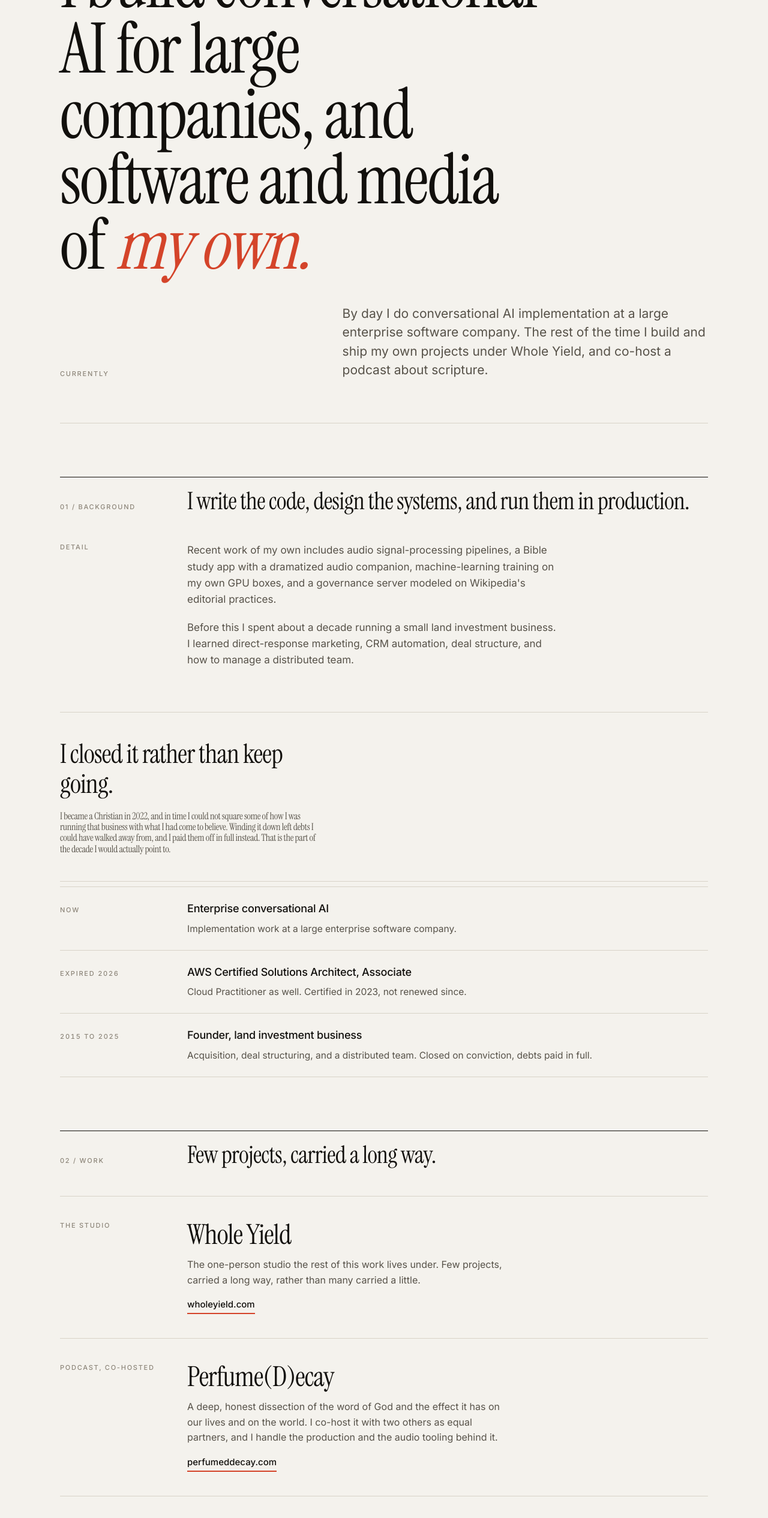
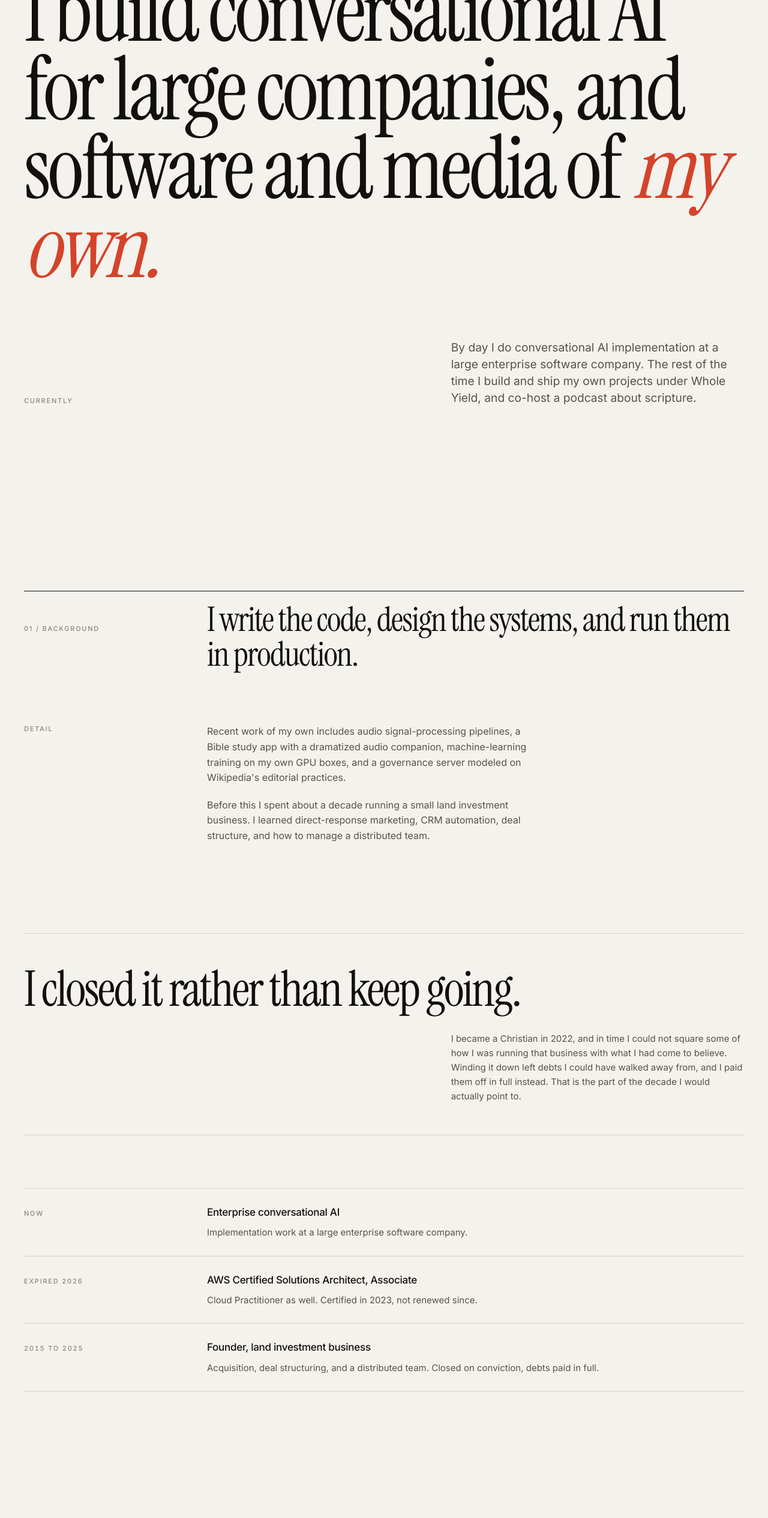
Before and after one commit to Whole-Yield/danielhorne-site, a plain HTML site: page index.html in a window 1280 px wide. Shown: the part 269-2800 px from the top of the page at 60% size. Drawn offline with Linux system fonts and the light colour scheme.

Commit message:
Go full-bleed: a viewport grid instead of a centered column
Analysis of the three sites Daniel picked as reference landed after the
first restyle shipped, and found the one structural thing all three
share: none of them centers a column. Locomotive's container computes
max-width:none and Palmer derives every dimension from 100vw. The
centered 1080px build missed that.

The page is now a 12-column grid off 100vw, 8 columns under 1024 and 4
under 700, with a page-margin token rather than a container. The spacing
scale tops out at 300px instead of 120, near Locomotive's 250 and
Palmer's 320. Display type grows accordingly: headline to 190px, contact
email to 148px.

Body copy is capped in em so full-bleed does not wreck the measure.
That cap is load-bearing. Without it prose ran 100 characters per line
at 1920px. The caps are em and not ch on purpose: 1ch is the advance of
the 0 glyph, which Inter draws much wider than its average character, so
a 72ch cap measured about 91 real characters and barely helped. After
recalibrating, every block sits between 58 and 70 characters at 1920px,
with no horizontal overflow at 1920, 1280 or 375.

Copy is untouched. Word-level diff against the previous commit is empty,
431 words on both sides. This is a layout change only.

Daniel compared this against the live centered build before choosing it.

Co-Authored-By: Claude Opus 4.8 <noreply@anthropic.com>

```diff
--- a/index.html
+++ b/index.html
@@ -25,117 +25,141 @@
   --line:#d8d3c8; --hot:#d4442a; --panel:#ebe7df;
   --display:'Instrument Serif',Georgia,'Times New Roman',serif;
   --sans:'InterVar',-apple-system,BlinkMacSystemFont,'Segoe UI',Roboto,Helvetica,Arial,sans-serif;
-  --max:1080px;
+  /* no max-width anywhere: the page is a fraction of the viewport */
+  --margin:40px; --gutter:20px; --cols:12;
+  /* non-linear spacing scale, topping out near Locomotive's 250 and Palmer's 320 */
+  --s-sm:30px; --s-md:52px; --s-lg:88px; --s-xl:150px; --s-2xl:220px; --s-3xl:300px;
 }
-@media (prefers-color-scheme:dark){
-  :root{--paper:#100f0d;--ink:#f2efe8;--ink2:#a49d91;--ink3:#6d675d;
-    --line:#2a2723;--hot:#ff6a4d;--panel:#1a1815}
-}
+@media (max-width:1024px){:root{--margin:20px;--gutter:20px;--cols:8;
+  --s-lg:60px;--s-xl:88px;--s-2xl:120px;--s-3xl:150px}}
+@media (max-width:699px){:root{--cols:4;--gutter:10px;
+  --s-md:36px;--s-lg:48px;--s-xl:64px;--s-2xl:84px;--s-3xl:100px}}
+
 *{box-sizing:border-box;margin:0;padding:0}
 body{font:16px/1.6 var(--sans);background:var(--paper);color:var(--ink);
-  -webkit-font-smoothing:antialiased;padding:0 clamp(20px,5vw,64px);
+  -webkit-font-smoothing:antialiased;padding:0 var(--margin);
   font-variant-ligatures:common-ligatures}
 a{color:inherit;text-decoration:none}
 ::selection{background:var(--hot);color:var(--paper)}
-.wrap{max-width:var(--max);margin:0 auto}
+
+.g{display:grid;grid-template-columns:repeat(var(--cols),minmax(0,1fr));gap:var(--gutter)}
 .mono{font-family:var(--sans);font-size:11px;font-weight:500;letter-spacing:.16em;
   text-transform:uppercase;color:var(--ink3)}
+.rule{grid-column:1/-1;height:1px;background:var(--ink);margin:0}
+.hair{grid-column:1/-1;height:1px;background:var(--line)}
 
 /* masthead */
-.top{display:flex;justify-content:space-between;align-items:baseline;gap:16px;
-  padding:28px 0 0;border-bottom:1px solid var(--ink);padding-bottom:14px;flex-wrap:wrap}
-.top .name{font-family:var(--display);font-size:21px;letter-spacing:.01em}
+.top{padding:24px 0 14px;align-items:baseline}
+.top .name{grid-column:1/span 6;font-family:var(--display);font-size:clamp(19px,1.6vw,24px)}
+.top .loc{grid-column:-4/-1;text-align:right}
+@media(max-width:699px){.top .name{grid-column:1/span 2}.top .loc{grid-column:3/-1}}
 
-/* hero */
-.hero{padding:clamp(48px,9vw,110px) 0 clamp(40px,6vw,72px);border-bottom:1px solid var(--line)}
-h1{font-family:var(--display);font-weight:400;
-  font-size:clamp(44px,9.2vw,116px);line-height:.94;letter-spacing:-.022em;
-  max-width:15ch;margin-bottom:clamp(28px,4vw,44px)}
+/* hero, edge to edge */
+.hero{padding:var(--s-xl) 0 var(--s-lg)}
+h1{grid-column:1/-1;font-family:var(--display);font-weight:400;
+  font-size:clamp(46px,11.4vw,190px);line-height:.9;letter-spacing:-.035em}
 h1 em{font-style:italic;color:var(--hot)}
-.lede{font-size:clamp(17px,1.9vw,21px);line-height:1.5;color:var(--ink2);max-width:46ch;
-  margin-left:auto;max-width:min(46ch,100%)}
-.herofoot{display:grid;grid-template-columns:1fr auto;gap:24px;align-items:end;margin-top:8px}
+.herofoot{margin-top:var(--s-lg);align-items:end}
+.herofoot .lbl{grid-column:1/span 2}
+.lede{grid-column:-6/-1;font-size:clamp(17px,1.5vw,22px);line-height:1.45;color:var(--ink2)}
+@media(max-width:1024px){.lede{grid-column:-6/-1}}
+@media(max-width:699px){.herofoot .lbl{grid-column:1/-1}.lede{grid-column:1/-1;margin-top:14px}}
 
-/* generic section */
-section{padding:clamp(56px,7vw,96px) 0 0}
-.shead{display:grid;grid-template-columns:180px 1fr;gap:32px;align-items:baseline;
-  border-top:1px solid var(--ink);padding-top:18px;margin-bottom:clamp(28px,4vw,48px)}
-.shead h2{font-family:var(--display);font-size:clamp(26px,3.4vw,40px);font-weight:400;
-  letter-spacing:-.015em;line-height:1.05}
+section{padding:var(--s-2xl) 0 0}
+.shead{padding-top:18px;align-items:baseline}
+.shead .lbl{grid-column:1/span 2}
+.shead h2{grid-column:4/-1;font-family:var(--display);font-weight:400;
+  font-size:clamp(26px,4.4vw,64px);letter-spacing:-.028em;line-height:1.02}
+@media(max-width:1024px){.shead h2{grid-column:3/-1}}
+@media(max-width:699px){.shead .lbl,.shead h2{grid-column:1/-1}.shead h2{margin-top:12px}}
 
-.cols{display:grid;grid-template-columns:180px 1fr;gap:32px}
-.prose p{color:var(--ink2);max-width:58ch;font-size:17px}
+.block{margin-top:var(--s-lg)}
+.block .lbl{grid-column:1/span 2}
+.prose{grid-column:4/span 6;max-width:35em;color:var(--ink2);font-size:clamp(16px,1.15vw,18px)}
 .prose p+p{margin-top:20px}
+@media(max-width:1024px){.prose{grid-column:3/-1}}
+@media(max-width:699px){.block .lbl,.prose{grid-column:1/-1}.prose{margin-top:12px}}
 
-/* the pull quote, the emotional center of the page */
-.pull{margin:clamp(40px,6vw,72px) 0 0;padding:clamp(28px,4vw,44px) 0;
+/* pull quote, allowed to run the full measure */
+.pull{margin-top:var(--s-xl);padding:var(--s-md) 0;
   border-top:1px solid var(--line);border-bottom:1px solid var(--line)}
-.pull p{font-family:var(--display);font-size:clamp(24px,3.6vw,44px);line-height:1.14;
-  letter-spacing:-.018em;color:var(--ink);max-width:22ch}
-.pull .attrib{margin-top:20px;max-width:60ch;color:var(--ink2);font-size:16px}
+.pull .q{grid-column:1/span 9;font-family:var(--display);
+  font-size:clamp(28px,6.4vw,104px);line-height:.98;letter-spacing:-.032em;color:var(--ink)}
+.pull .attrib{grid-column:-6/-1;max-width:34em;margin-top:var(--s-sm);color:var(--ink2);
+  font-size:clamp(15px,1.05vw,16.5px)}
+@media(max-width:1024px){.pull .q{grid-column:1/-1}.pull .attrib{grid-column:1/-1}}
 
-/* credentials */
-.creds{list-style:none;margin-top:8px}
-.creds li{display:grid;grid-template-columns:180px 1fr;gap:32px;padding:22px 0;
-  border-top:1px solid var(--line);align-items:baseline}
+.creds{list-style:none;margin-top:var(--s-lg)}
+.creds li{padding:26px 0;border-top:1px solid var(--line);align-items:baseline}
 .creds li:last-child{border-bottom:1px solid var(--line)}
-.creds .yr{font-variant-numeric:tabular-nums}
-.creds strong{display:block;font-weight:500;font-size:18px;letter-spacing:-.012em;margin-bottom:6px}
-.creds .sub{color:var(--ink2);font-size:15.5px;max-width:52ch}
+.creds .yr{grid-column:1/span 2;font-variant-numeric:tabular-nums}
+.creds .c{grid-column:4/span 7}
+.creds strong{display:block;font-weight:500;font-size:clamp(17px,1.3vw,21px);
+  letter-spacing:-.016em;margin-bottom:7px}
+.creds .sub{color:var(--ink2);font-size:clamp(15px,1.05vw,16.5px)}
+@media(max-width:1024px){.creds .c{grid-column:3/-1}}
+@media(max-width:699px){.creds .yr,.creds .c{grid-column:1/-1}.creds .c{margin-top:8px}}
 
-/* work */
-.work{border-top:1px solid var(--line)}
-.item{display:grid;grid-template-columns:180px 1fr;gap:32px;padding:clamp(26px,3.4vw,40px) 0;
-  border-bottom:1px solid var(--line);align-items:start;transition:background .18s ease}
+/* work, full-width rows */
+.work{margin-top:var(--s-lg);border-top:1px solid var(--line)}
+.item{padding:var(--s-md) 0;border-bottom:1px solid var(--line);
+  align-items:start;transition:background .18s ease}
 .item:hover{background:var(--panel)}
-.item h3{font-family:var(--display);font-size:clamp(28px,4vw,46px);font-weight:400;
-  line-height:1.02;letter-spacing:-.02em;margin-bottom:14px}
+.item .lbl{grid-column:1/span 2}
+.item .c{grid-column:4/span 7}
+.item .act{grid-column:-3/-1;text-align:right}
+.item h3{font-family:var(--display);font-weight:400;
+  font-size:clamp(30px,5vw,72px);line-height:.98;letter-spacing:-.03em;margin-bottom:16px}
 .item:hover h3{color:var(--hot)}
-.item p{color:var(--ink2);font-size:16px;max-width:54ch}
-.go{display:inline-block;margin-top:16px;font-size:15px;font-weight:500;
-  border-bottom:2px solid var(--hot);padding-bottom:2px}
-.soon{display:inline-block;margin-top:16px}
+.item p{color:var(--ink2);font-size:clamp(15px,1.1vw,17px);max-width:34em}
+.go{font-size:15px;font-weight:500;border-bottom:2px solid var(--hot);padding-bottom:2px}
+@media(max-width:1024px){.item .c{grid-column:3/-1}.item .act{grid-column:1/-1;text-align:left;margin-top:16px}}
+@media(max-width:699px){.item .lbl,.item .c{grid-column:1/-1}.item .c{margin-top:10px}}
 
-/* contact */
-.contact{padding:clamp(64px,8vw,110px) 0 0}
-.cmail{font-family:var(--display);font-weight:400;
-  font-size:clamp(30px,6.4vw,80px);line-height:1;letter-spacing:-.028em;
-  display:inline-block;word-break:break-word}
+/* contact, the biggest thing on the page */
+.contact{padding-top:var(--s-3xl)}
+.contact .lbl{grid-column:1/-1;margin-bottom:var(--s-sm)}
+.cmail{grid-column:1/-1;font-family:var(--display);font-weight:400;
+  font-size:clamp(30px,8.6vw,148px);line-height:.92;letter-spacing:-.04em;word-break:break-word}
 .cmail:hover{color:var(--hot)}
-.cbits{display:flex;gap:28px;flex-wrap:wrap;margin-top:32px}
-.cbits a{border-bottom:2px solid var(--hot);padding-bottom:2px;font-weight:500}
+.cbits{margin-top:var(--s-md)}
+.cbits .a{grid-column:1/span 3}
+.cbits .b{grid-column:4/span 3}
+@media(max-width:699px){.cbits .a,.cbits .b{grid-column:1/-1}.cbits .b{margin-top:10px}}
+.cbits a{border-bottom:2px solid var(--hot);padding-bottom:2px;font-weight:500;color:var(--ink)}
 
-footer{margin-top:clamp(72px,9vw,120px);padding:20px 0 56px;border-top:1px solid var(--ink);
-  display:flex;justify-content:space-between;gap:16px;flex-wrap:wrap}
-
-@media(max-width:760px){
-  .shead,.cols,.creds li,.item{grid-template-columns:1fr;gap:10px}
-  .herofoot{grid-template-columns:1fr}
-  .pull p{max-width:none}
-}
+footer{margin-top:var(--s-2xl);padding:20px 0 var(--s-md);border-top:1px solid var(--ink)}
+footer .a{grid-column:1/span 6}
+footer .b{grid-column:-4/-1;text-align:right}
+@media(max-width:699px){footer .a{grid-column:1/span 2}footer .b{grid-column:3/-1}}
 </style>
 </head>
 <body>
-<div class="wrap">
 
-  <div class="top">
+  <div class="g top">
     <span class="name">Daniel Horne</span>
-    <span class="mono">Phoenix, Arizona</span>
+    <span class="mono loc">Phoenix, Arizona</span>
   </div>
+  <div class="g"><div class="rule"></div></div>
 
   <header class="hero">
-    <h1>I build conversational AI for large companies, and software and media of <em>my own.</em></h1>
-    <div class="herofoot">
-      <span class="mono">Currently</span>
+    <div class="g"><h1>I build conversational AI for large companies, and software and media of <em>my own.</em></h1></div>
+    <div class="g herofoot">
+      <span class="mono lbl">Currently</span>
       <p class="lede">By day I do conversational AI implementation at a large enterprise software company. The rest of the time I build and ship my own projects under Whole Yield, and co-host a podcast about scripture.</p>
     </div>
   </header>
 
   <main>
     <section>
-      <div class="shead"><span class="mono">01 / Background</span><h2>I write the code, design the systems, and run them in production.</h2></div>
-      <div class="cols">
-        <span class="mono">Detail</span>
+      <div class="g"><div class="rule"></div></div>
+      <div class="g shead">
+        <span class="mono lbl">01 / Background</span>
+        <h2>I write the code, design the systems, and run them in production.</h2>
+      </div>
+
+      <div class="g block">
+        <span class="mono lbl">Detail</span>
         <div class="prose">
           <p>Recent work of my own includes audio signal-processing pipelines, a Bible study app with a dramatized audio companion, machine-learning training on my own GPU boxes, and a governance server modeled on Wikipedia's editorial practices.</p>
           <p>Before this I spent about a decade running a small land investment business. I learned direct-response marketing, CRM automation, deal structure, and how to manage a distributed team.</p>
@@ -143,75 +167,77 @@ footer{margin-top:clamp(72px,9vw,120px);padding:20px 0 56px;border-top:1px solid
       </div>
 
       <div class="pull">
-        <p>I closed it rather than keep going.</p>
-        <p class="attrib">I became a Christian in 2022, and in time I could not square some of how I was running that business with what I had come to believe. Winding it down left debts I could have walked away from, and I paid them off in full instead. That is the part of the decade I would actually point to.</p>
+        <div class="g"><p class="q">I closed it rather than keep going.</p></div>
+        <div class="g"><p class="attrib">I became a Christian in 2022, and in time I could not square some of how I was running that business with what I had come to believe. Winding it down left debts I could have walked away from, and I paid them off in full instead. That is the part of the decade I would actually point to.</p></div>
       </div>
 
       <ul class="creds">
-        <li><span class="mono yr">Now</span><span><strong>Enterprise conversational AI</strong><span class="sub">Implementation work at a large enterprise software company.</span></span></li>
-        <li><span class="mono yr">Expired 2026</span><span><strong>AWS Certified Solutions Architect, Associate</strong><span class="sub">Cloud Practitioner as well. Certified in 2023, not renewed since.</span></span></li>
-        <li><span class="mono yr">2015 to 2025</span><span><strong>Founder, land investment business</strong><span class="sub">Acquisition, deal structuring, and a distributed team. Closed on conviction, debts paid in full.</span></span></li>
+        <li class="g"><span class="mono yr">Now</span><span class="c"><strong>Enterprise conversational AI</strong><span class="sub">Implementation work at a large enterprise software company.</span></span></li>
+        <li class="g"><span class="mono yr">Expired 2026</span><span class="c"><strong>AWS Certified Solutions Architect, Associate</strong><span class="sub">Cloud Practitioner as well. Certified in 2023, not renewed since.</span></span></li>
+        <li class="g"><span class="mono yr">2015 to 2025</span><span class="c"><strong>Founder, land investment business</strong><span class="sub">Acquisition, deal structuring, and a distributed team. Closed on conviction, debts paid in full.</span></span></li>
       </ul>
     </section>
 
     <section>
-      <div class="shead"><span class="mono">02 / Work</span><h2>Few projects, carried a long way.</h2></div>
+      <div class="g"><div class="rule"></div></div>
+      <div class="g shead">
+        <span class="mono lbl">02 / Work</span>
+        <h2>Few projects, carried a long way.</h2>
+      </div>
+
       <div class="work">
-
-        <article class="item">
-          <span class="mono">The studio</span>
-          <div>
+        <article class="g item">
+          <span class="mono lbl">The studio</span>
+          <div class="c">
             <h3><a href="https://wholeyield.com">Whole Yield</a></h3>
             <p>The one-person studio the rest of this work lives under. Few projects, carried a long way, rather than many carried a little.</p>
-            <a class="go" href="https://wholeyield.com">wholeyield.com</a>
           </div>
+          <span class="act"><a class="go" href="https://wholeyield.com">wholeyield.com</a></span>
         </article>
 
-        <article class="item">
-          <span class="mono">Podcast, co-hosted</span>
-          <div>
+        <article class="g item">
+          <span class="mono lbl">Podcast, co-hosted</span>
+          <div class="c">
             <h3><a href="https://perfumeddecay.com">Perfume(D)ecay</a></h3>
             <p>A deep, honest dissection of the word of God and the effect it has on our lives and on the world. I co-host it with two others as equal partners, and I handle the production and the audio tooling behind it.</p>
-            <a class="go" href="https://perfumeddecay.com">perfumeddecay.com</a>
           </div>
+          <span class="act"><a class="go" href="https://perfumeddecay.com">perfumeddecay.com</a></span>
         </article>
 
-        <article class="item">
-          <span class="mono">Bible study app</span>
-          <div>
+        <article class="g item">
+          <span class="mono lbl">Bible study app</span>
+          <div class="c">
             <h3>Manna</h3>
             <p>A Bible reading and study app built on a public-domain translation, paired with Manna Radio Theater, a dramatized audio companion that keeps the scripture text verbatim. Built so the plain text is always one tap away from anything else on the screen.</p>
-            <span class="mono soon">In private beta</span>
           </div>
+          <span class="mono act">In private beta</span>
         </article>
 
-        <article class="item">
-          <span class="mono">Post-production</span>
-          <div>
+        <article class="g item">
+          <span class="mono lbl">Post-production</span>
+          <div class="c">
             <h3>Lucentcast</h3>
             <p>Productized post-production for independent podcasters. A raw recording goes in and a release-ready episode comes back: mastered audio, a transcript, show notes, and chapter markers. Software end to end, with a human quality check on every delivery.</p>
-            <span class="mono soon">Launching soon</span>
           </div>
+          <span class="mono act">Launching soon</span>
         </article>
-
       </div>
     </section>
 
     <section class="contact">
-      <span class="mono">03 / Contact</span>
-      <p style="margin-top:24px"><a class="cmail" href="mailto:danielh@wholeyield.com">danielh@wholeyield.com</a></p>
-      <div class="cbits">
-        <span class="mono">Phoenix, Arizona</span>
-        <a href="https://www.linkedin.com/in/daniel-horne-7129b4229">LinkedIn</a>
+      <div class="g"><span class="mono lbl">03 / Contact</span></div>
+      <div class="g"><a class="cmail" href="mailto:danielh@wholeyield.com">danielh@wholeyield.com</a></div>
+      <div class="g cbits">
+        <span class="mono a">Phoenix, Arizona</span>
+        <span class="b"><a href="https://www.linkedin.com/in/daniel-horne-7129b4229">LinkedIn</a></span>
       </div>
     </section>
   </main>
 
-  <footer>
-    <span class="mono">&copy; 2026 Daniel Horne</span>
-    <span class="mono">Phoenix, Arizona</span>
+  <footer class="g">
+    <span class="mono a">&copy; 2026 Daniel Horne</span>
+    <span class="mono b">Phoenix, Arizona</span>
   </footer>
 
-</div>
 </body>
 </html>
```
Also changed, not shown: 1 other file.
